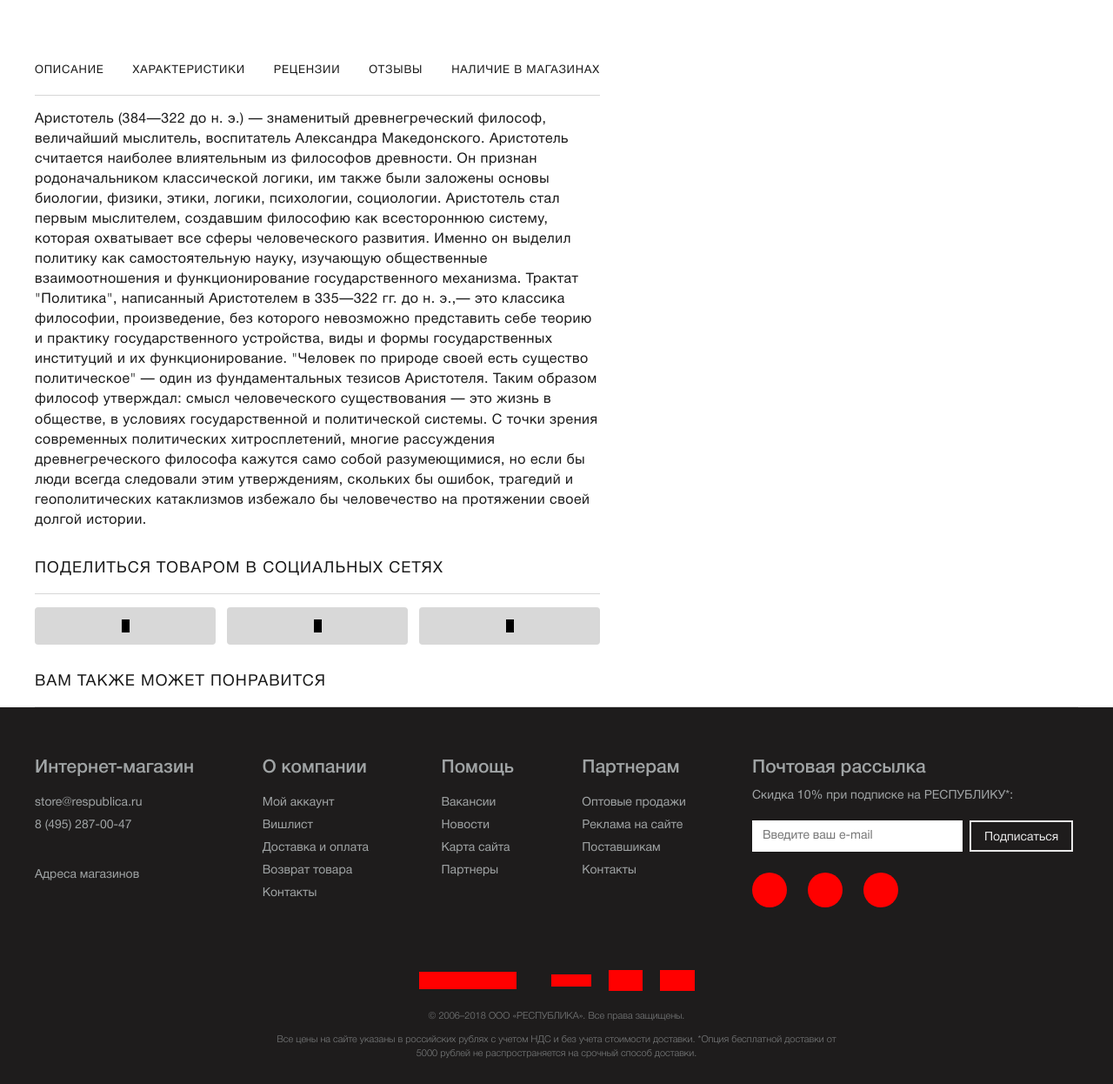
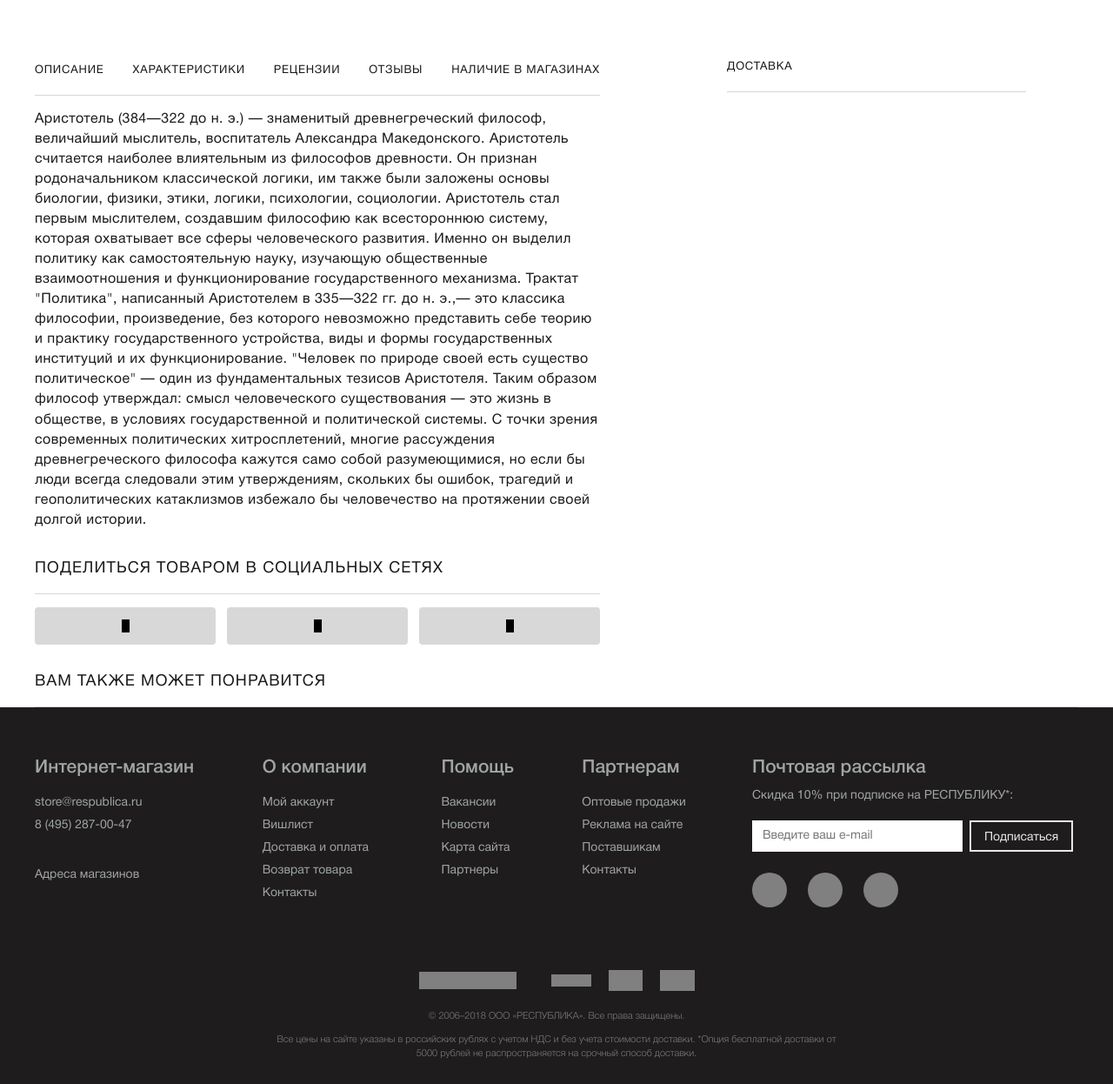
Before and after one commit to daniilgrigoryev/shop-republica-markup, a plain HTML site: page src/index.html in a window 1280 px wide. Shown: the part 774-2020 px from the top of the page at 87% size. Drawn offline with Linux system fonts and the light colour scheme.

Commit message:
пока так

```diff
--- a/src/index.html
+++ b/src/index.html
@@ -99,41 +99,9 @@
               <div class="producnt__photo--full"></div>
             </div>
           </div>
+        </div>
 
 
-          <div class="product__tabs">
-            <ul class="flex">
-              <li><a href="" class="uppercase">Описание</a></li>
-              <li><a href="" class="uppercase">Характеристики</a></li>
-              <li><a href="" class="uppercase">Рецензии</a></li>
-              <li><a href="" class="uppercase">Отзывы</a></li>
-              <li><a href="" class="uppercase">Наличие в магазинах</a></li>
-            </ul>
-            <div class="product__tabs">
-              <div class="product__tab">
-                <p class="product__description">
-                  Аристотель (384—322 до н. э.) — знаменитый древнегреческий философ, величайший мыслитель, воспитатель Александра Македонского. Аристотель считается наиболее влиятельным из философов древности. Он признан родоначальником классической логики, им также были заложены основы биологии, физики, этики, логики, психологии, социологии. Аристотель стал первым мыслителем, создавшим философию как всестороннюю систему, которая охватывает все сферы человеческого развития. Именно он выделил политику как самостоятельную науку, изучающую общественные взаимоотношения и функционирование государственного механизма. Трактат "Политика", написанный Аристотелем в 335—322 гг. до н. э.,— это классика философии, произведение, без которого невозможно представить себе теорию и практику государственного устройства, виды и формы государственных институций и их функционирование. "Человек по природе своей есть существо политическое" — один из фундаментальных тезисов Аристотеля. Таким образом философ утверждал: смысл человеческого существования — это жизнь в обществе, в условиях государственной и политической системы.
-                  С точки зрения современных политических хитросплетений, многие рассуждения древнегреческого философа кажутся само собой разумеющимися, но если бы люди всегда следовали этим утверждениям, скольких бы ошибок, трагедий и геополитических катаклизмов избежало
-                  бы человечество на протяжении своей долгой истории.
-                </p>
-              </div>
-            </div>
-          </div>
-          <div class="share_links">
-            <h4 class="title-edging uppercase">Поделиться товаром в социальных сетях</h4>
-            <div class="share_links__section flex">
-              <a href="" class="share_links__item flex">
-                <div class="share_links__img"></div>
-              </a>
-              <a href="" class="share_links__item flex">
-                <div class="share_links__img"></div>
-              </a>
-              <a href="" class="share_links__item flex">
-                <div class="share_links__img"></div>
-              </a>
-            </div>
-          </div>
-        </div>
         <div class="product__col product__col--actions">
           <div class="rating-stars flex">
             <p class="rating-stars__title small-link uppercase">Отзывы</p>
@@ -175,6 +143,54 @@
 
         </div>
       </div>
+
+
+      <div class="product__section flex">
+        <div class="product__col product__col--view">
+          <div class="product__tabs">
+              <ul class="flex">
+                <li><a href="" class="uppercase">Описание</a></li>
+                <li><a href="" class="uppercase">Характеристики</a></li>
+                <li><a href="" class="uppercase">Рецензии</a></li>
+                <li><a href="" class="uppercase">Отзывы</a></li>
+                <li><a href="" class="uppercase">Наличие в магазинах</a></li>
+              </ul>
+              <div class="product__tabs">
+                <div class="product__tab">
+                  <p class="product__description">
+                    Аристотель (384—322 до н. э.) — знаменитый древнегреческий философ, величайший мыслитель, воспитатель Александра Македонского. Аристотель считается наиболее влиятельным из философов древности. Он признан родоначальником классической логики, им также были заложены основы биологии, физики, этики, логики, психологии, социологии. Аристотель стал первым мыслителем, создавшим философию как всестороннюю систему, которая охватывает все сферы человеческого развития. Именно он выделил политику как самостоятельную науку, изучающую общественные взаимоотношения и функционирование государственного механизма. Трактат "Политика", написанный Аристотелем в 335—322 гг. до н. э.,— это классика философии, произведение, без которого невозможно представить себе теорию и практику государственного устройства, виды и формы государственных институций и их функционирование. "Человек по природе своей есть существо политическое" — один из фундаментальных тезисов Аристотеля. Таким образом философ утверждал: смысл человеческого существования — это жизнь в обществе, в условиях государственной и политической системы.
+                    С точки зрения современных политических хитросплетений, многие рассуждения древнегреческого философа кажутся само собой разумеющимися, но если бы люди всегда следовали этим утверждениям, скольких бы ошибок, трагедий и геополитических катаклизмов избежало
+                    бы человечество на протяжении своей долгой истории.
+                  </p>
+                </div>
+              </div>
+            </div>
+            <div class="share_links">
+              <h4 class="title-edging uppercase">Поделиться товаром в социальных сетях</h4>
+              <div class="share_links__section flex">
+                <a href="" class="share_links__item flex">
+                  <div class="share_links__img"></div>
+                </a>
+                <a href="" class="share_links__item flex">
+                  <div class="share_links__img"></div>
+                </a>
+                <a href="" class="share_links__item flex">
+                  <div class="share_links__img"></div>
+                </a>
+              </div>
+            </div>
+        </div>
+        <div class="product__col product__col--actions">
+          <div class="product__tabs product__tabs__delivery">
+            <ul class="flex">
+              <li class="flex product__delivery">
+                <a href="" class="uppercase">Доставка</a>
+              </li>
+            </ul>
+          </div>
+        </div>
+      </div>
+
     </div>
   </div>
 
--- a/src/styles/main.css
+++ b/src/styles/main.css
@@ -360,7 +360,7 @@ ul.header__top__list{
   width: 161px;
   height: 21px;
 
-  background: red;
+  background: gray;
 }
 .header__search{
   width: 720px;
@@ -374,7 +374,7 @@ ul.header__top__list{
   width: 20px;
   top: 12px;
   height: 20px;
-  background-color: red;
+  background-color: gray;
   border-radius: 100%;
 }
   .search_input{
@@ -411,7 +411,7 @@ ul.header__top__list{
 .header__cards__items{
   width: 28px;
   height: 28px;
-  background-color: red;
+  background-color: gray;
   border-radius: 100%;
 }
 .header__cards__items:not(:nth-child(1)){
@@ -704,8 +704,15 @@ ul.rating-stars__ul li a{
     opacity: 0.3;
   }
 
+.product__tabs__delivery{
 
-
+}
+.product__delivery{
+  justify-content: space-between;
+  width: 100%;
+  align-content: flex-start;
+  align-items: center;
+}
 .product__tabs{}
 .product__tabs ul{
   list-style: none;
@@ -843,7 +850,7 @@ ul.rating-stars__ul li a{
 .footer__social_item{
   height: 40px;
   width: 40px;
-  background: red;
+  background: gray;
   border-radius: 100%;
   margin-top: 24px;
   cursor: pointer;
@@ -865,7 +872,7 @@ ul.rating-stars__ul li a{
   .footer__partners-item{
     margin-left: 10px;
     margin-right: 10px;
-    background-color: red;
+    background-color: gray;
   }
 
   .footer__partners-item--sber{
```
